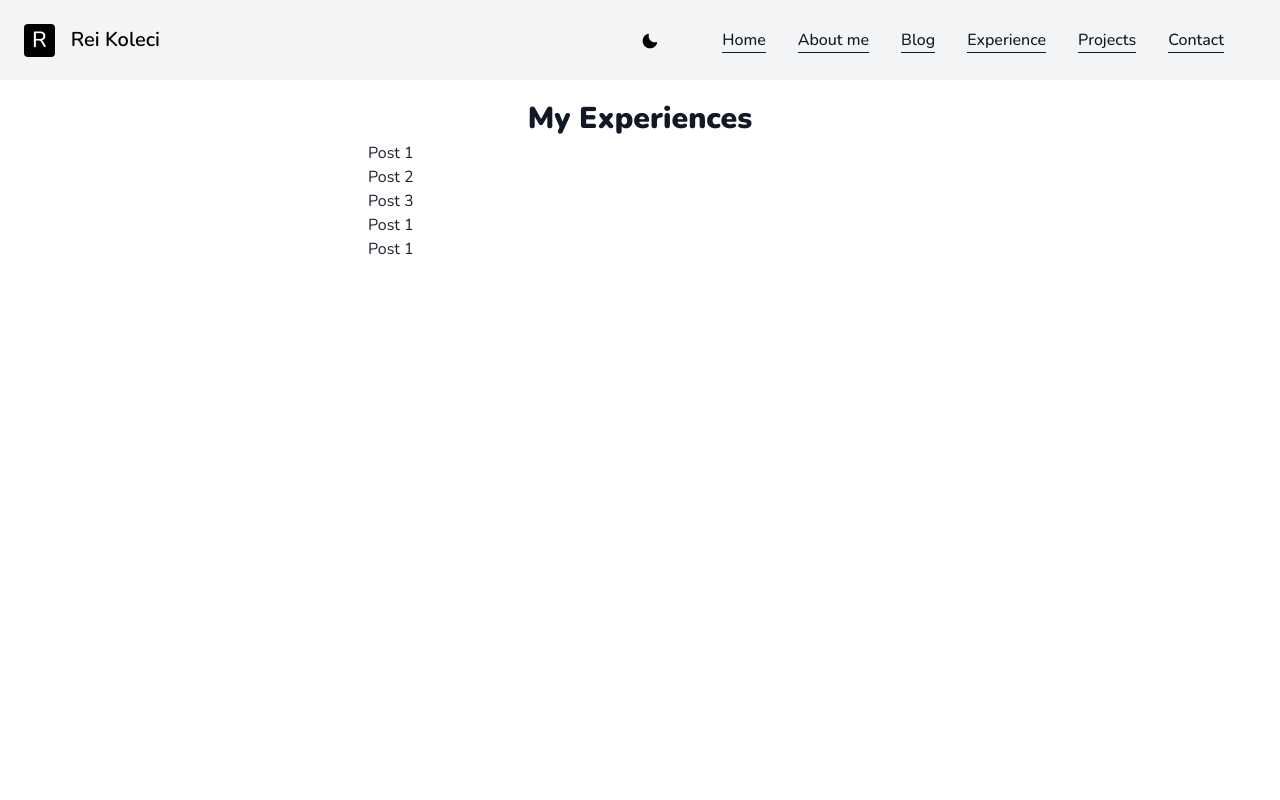
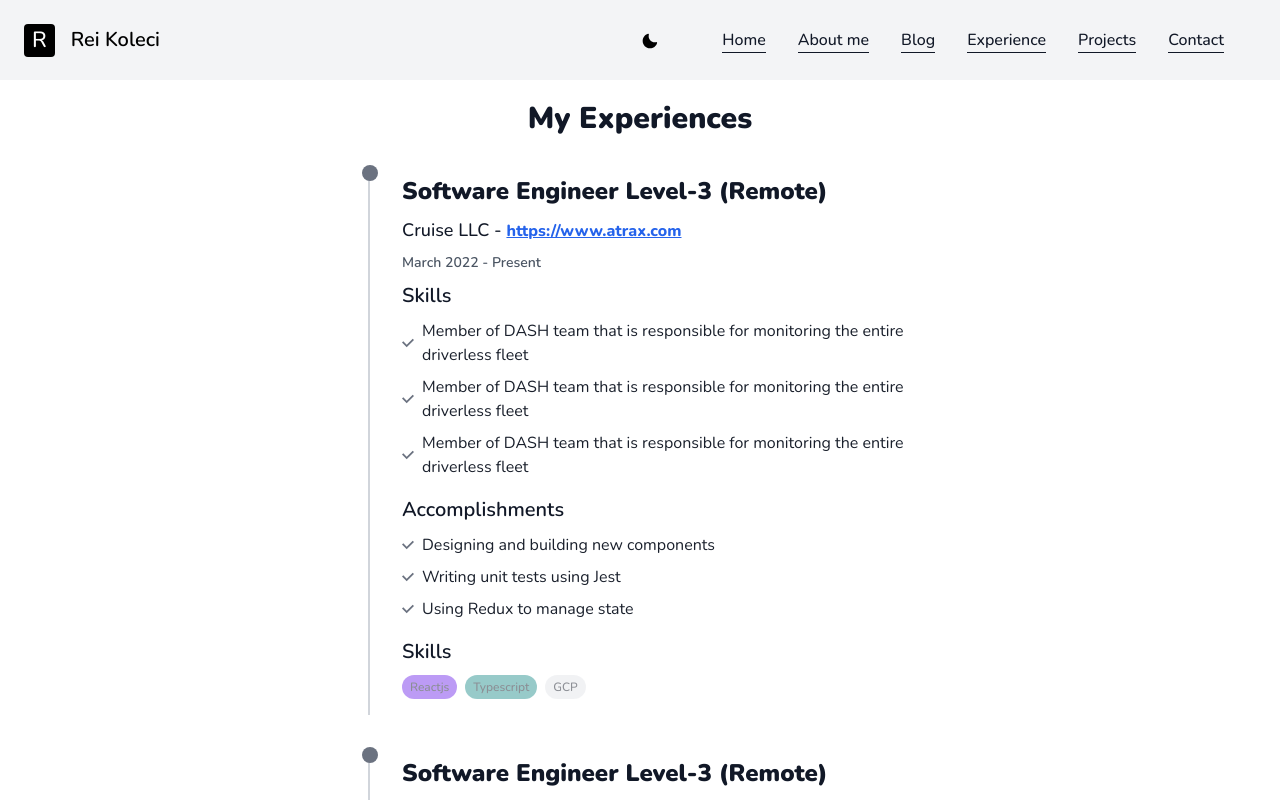
Before and after one commit to rkoleci/portfolio-web, a Next.js app: page /experience in a window 1280 px wide. Shown: the top 800 px of the page. Built offline with nearby package versions, Linux system fonts and the light colour scheme.

Commit message:
use Stack for lists

```diff
--- a/components/experienceItem.tsx
+++ b/components/experienceItem.tsx
@@ -1,11 +1,102 @@
-import { Box, Text } from "@chakra-ui/react";
+import { Box, Text, Flex, HStack, Stack, Tag, Link } from "@chakra-ui/react";
+import { CheckIcon } from "@chakra-ui/icons";
 
 import { ExperienceItem } from "../pages/experience";
+import { colorScheme, ColorSchemeKey } from "./projectItem";
 
-export default function ExperienceListItem({title}: ExperienceItem) {
-    return (
-        <Box>
-            <Text>{title}</Text>
-        </Box>
-    )
+export default function ExperienceListItem({
+  title,
+  company,
+  companyURL,
+  roles,
+  skills,
+  accomplishments,
+  ...rest
+}: ExperienceItem) {
+  return (
+    <Box
+      borderLeftWidth="2px"
+      borderColor="gray.300"
+      borderStyle="solid"
+      pl="8"
+      position="relative"
+      {...rest}
+    >
+      <Box
+        width="4"
+        height="4"
+        bg="gray.100"
+        borderRadius="100%"
+        pos="absolute"
+        top="-2"
+        left="-2"
+      />
+      <Text color="primary.100" fontSize="24" fontWeight="900" mb="2">
+        Software Engineer Level-3 (Remote)
+      </Text>
+      <Text color="primary.100" fontSize="18" fontWeight="500" mb="2">
+        Cruise LLC -{" "}
+        <Link
+          target="_blank"
+          color="blue.600"
+          fontWeight="800"
+          fontSize="16"
+          href={companyURL}
+          textDecor="underline"
+        >
+          {companyURL}
+        </Link>
+      </Text>
+      <Text color="gray.600" fontSize="14" fontWeight="600" mb="2">
+        March 2022 - Present
+      </Text>
+
+      <Text color="primary.100" fontSize="20" fontWeight="600" mb="2">
+        Skills
+      </Text>
+      <Stack mb="4">
+        {skills.map((item: string) => (
+          <Flex alignItems="center">
+            <CheckIcon color="gray.100" mr="2" fontSize="12px" />
+            <Text color="black.200" fontSize="16">
+              Member of DASH team that is responsible for monitoring the entire
+              driverless fleet
+            </Text>
+          </Flex>
+        ))}
+      </Stack>
+
+      <Text color="primary.100" fontSize="20" fontWeight="600" mb="2">
+        Accomplishments
+      </Text>
+      <Stack mb="4">
+        {accomplishments.map((item: string) => (
+          <Flex alignItems="center">
+            <CheckIcon color="gray.100" mr="2" fontSize="12px" />
+            <Text color="black.200" fontSize="16">
+              {item}
+            </Text>
+          </Flex>
+        ))}
+      </Stack>
+
+      <Text color="primary.100" fontSize="20" fontWeight="600" mb="2">
+        Skills
+      </Text>
+      <HStack mb="4">
+        {skills.map((item: string) => (
+          <Tag
+            size="md"
+            fontSize="12"
+            variant="solid"
+            borderRadius="16px"
+            colorScheme={colorScheme[item as ColorSchemeKey]}
+            opacity="0.5"
+          >
+            {item}
+          </Tag>
+        ))}
+      </HStack>
+    </Box>
+  );
 }
--- a/components/projectItem.tsx
+++ b/components/projectItem.tsx
@@ -6,7 +6,7 @@ interface ProjectItemProps extends ProjectItem {
   onItemClick: () => void;
 }
 
-const colorScheme = {
+export const colorScheme = {
   Reactjs: "blue",
   Typescript: "teal",
   Nextjs: "yellow",
@@ -14,7 +14,7 @@ const colorScheme = {
   ChakraUI: "gray",
 };
 
-type ColorSchemeKey = keyof typeof colorScheme;
+export type ColorSchemeKey = keyof typeof colorScheme;
 
 export default function ProjectListItem({
   title,
--- a/data/experiences.json
+++ b/data/experiences.json
@@ -2,8 +2,14 @@
   {
     "id": 1,
     "company": "Atrax",
-      "title": "Post 1",
-      "contributions": [
+    "companyURL": "https://www.atrax.com",
+    "title": "Software Engineer Level-3 (Remote)",
+    "roles": [
+      "Designing and building new components",
+      "Writing unit tests using Jest",
+      "Using Redux to manage state"
+    ],
+    "accomplishments": [
       "Designing and building new components",
       "Writing unit tests using Jest",
       "Using Redux to manage state"
@@ -14,49 +20,37 @@
   {
     "id": 2,
     "company": "Atrax",
-      "title": "Post 2",
-      "contributions": [
+    "companyURL": "https://www.atrax.com",
+    "title": "Software Engineer Level-3 (Remote)",
+    "roles": [
+      "Designing and building new components",
+      "Writing unit tests using Jest",
+      "Using Redux to manage state"
+    ],
+    "accomplishments": [
       "Designing and building new components",
       "Writing unit tests using Jest",
       "Using Redux to manage state"
     ],
     "skills": ["Reactjs", "Typescript", "GCP"],
-      "link": "www.gethalal.dev"
+    "link": "https://www.gethalal.dev"
   },
   {
     "id": 3,
     "company": "Atrax",
-      "title": "Post 3",
-      "contributions": [
+    "companyURL": "https://www.atrax.com",
+    "title": "Software Engineer Level-3 (Remote)",
+    "roles": [
+      "Designing and building new components",
+      "Writing unit tests using Jest",
+      "Using Redux to manage state"
+    ],
+    "accomplishments": [
       "Designing and building new components",
       "Writing unit tests using Jest",
       "Using Redux to manage state"
     ],
     "skills": ["Reactjs", "Typescript", "GCP"],
-      "link": ""
-    },
-    {
-      "id": 1,
-      "company": "Atrax",
-      "title": "Post 1",
-      "contributions": [
-        "Designing and building new components",
-        "Writing unit tests using Jest",
-        "Using Redux to manage state"
-      ],
-      "skills": ["Reactjs", "Typescript", "GCP"],
-      "link": ""
-    },
-    {
-      "id": 4,
-      "company": "Atrax",
-      "title": "Post 1",
-      "contributions": [
-        "Designing and building new components",
-        "Writing unit tests using Jest",
-        "Using Redux to manage state"
-      ],
-      "skills": ["Reactjs", "Typescript", "GCP"],
-      "link": ""
+    "link": "https://www.gethalal.dev"
   }
 ]
--- a/pages/experience.tsx
+++ b/pages/experience.tsx
@@ -1,4 +1,4 @@
-import { Container, Center, Text, Box } from "@chakra-ui/react";
+import { Container, Center, Text, Stack } from "@chakra-ui/react";
 import { GetStaticProps, InferGetStaticPropsType } from "next";
 
 import ExperienceListItem from "../components/experienceItem";
@@ -20,15 +20,15 @@ export default function Experience({
   return (
     <Container p="4">
       <Center>
-        <Text color="primary.100" fontSize="3xl" fontWeight="900">
+        <Text color="primary.100" fontSize="3xl" fontWeight="900" mb='8'>
           My Experiences
         </Text>
       </Center>
-      <Box>
+      <Stack>
         {experiences.map((item: ExperienceItem) => (
-          <ExperienceListItem key={item.id} {...item} />
+           <ExperienceListItem key={item.id} {...item} mb='8'  />
         ))}
-      </Box>
+      </Stack>
     </Container>
   );
 }
--- a/pages/projects.tsx
+++ b/pages/projects.tsx
@@ -9,7 +9,7 @@ import { getJson } from "../utils";
 export const getStaticProps: GetStaticProps = async () => {
   return {
     props: {
-      projects: await getJson("data/projects.json"),//api call
+      projects: await getJson("data/projects.json")
     },
   };
 };
--- a/styles/theme.ts
+++ b/styles/theme.ts
@@ -21,7 +21,8 @@ const theme = extendTheme({
       200: '#F3F4F6',
       300: '#d1d5db',
       400: '#9CA3AF',
-      500: '#E5E7EB'
+      500: '#E5E7EB',
+      600:'#4b5563',
     },
     blue: {
       600: '#2563Eb',
```
Lines whose indentation alone changed are shown as unchanged.
